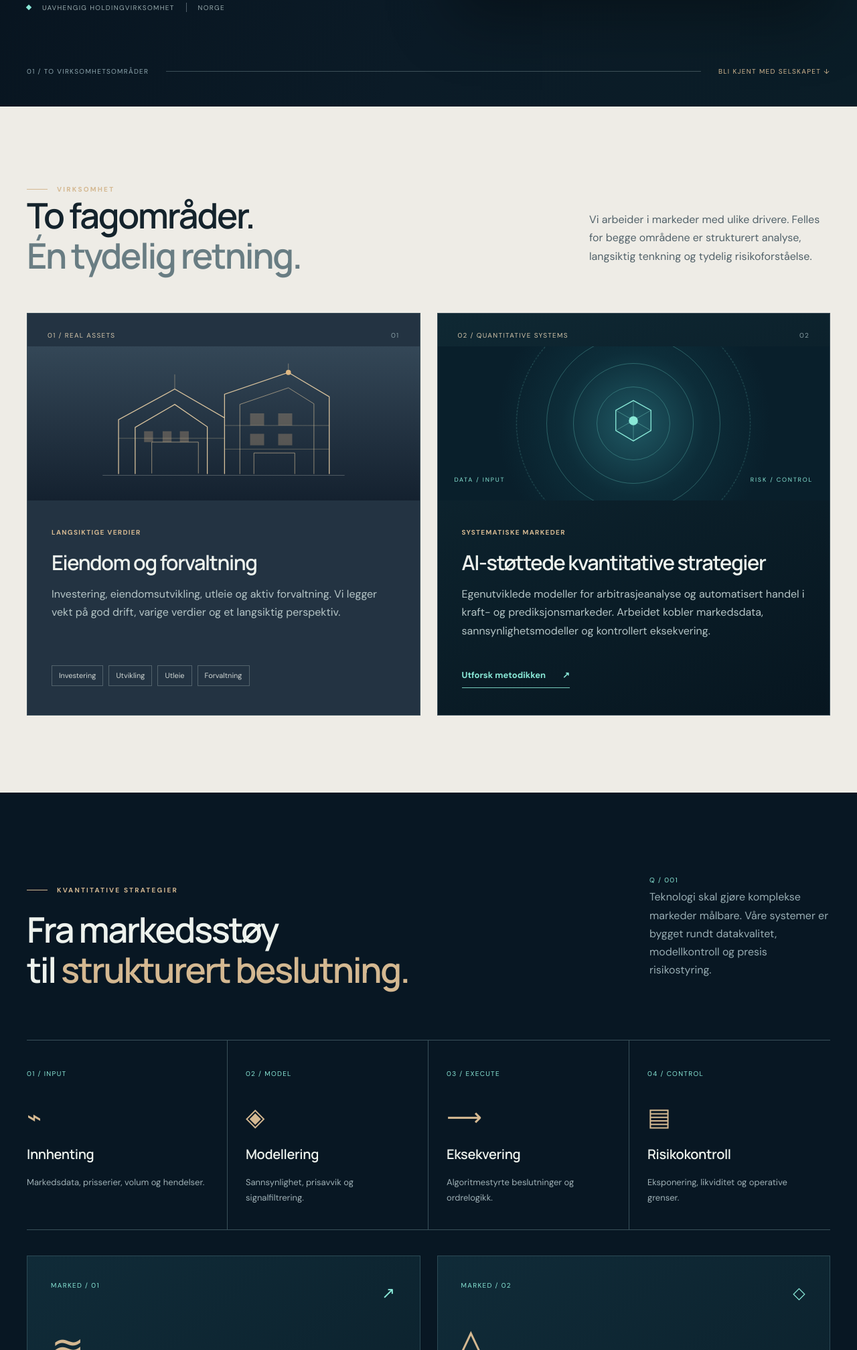
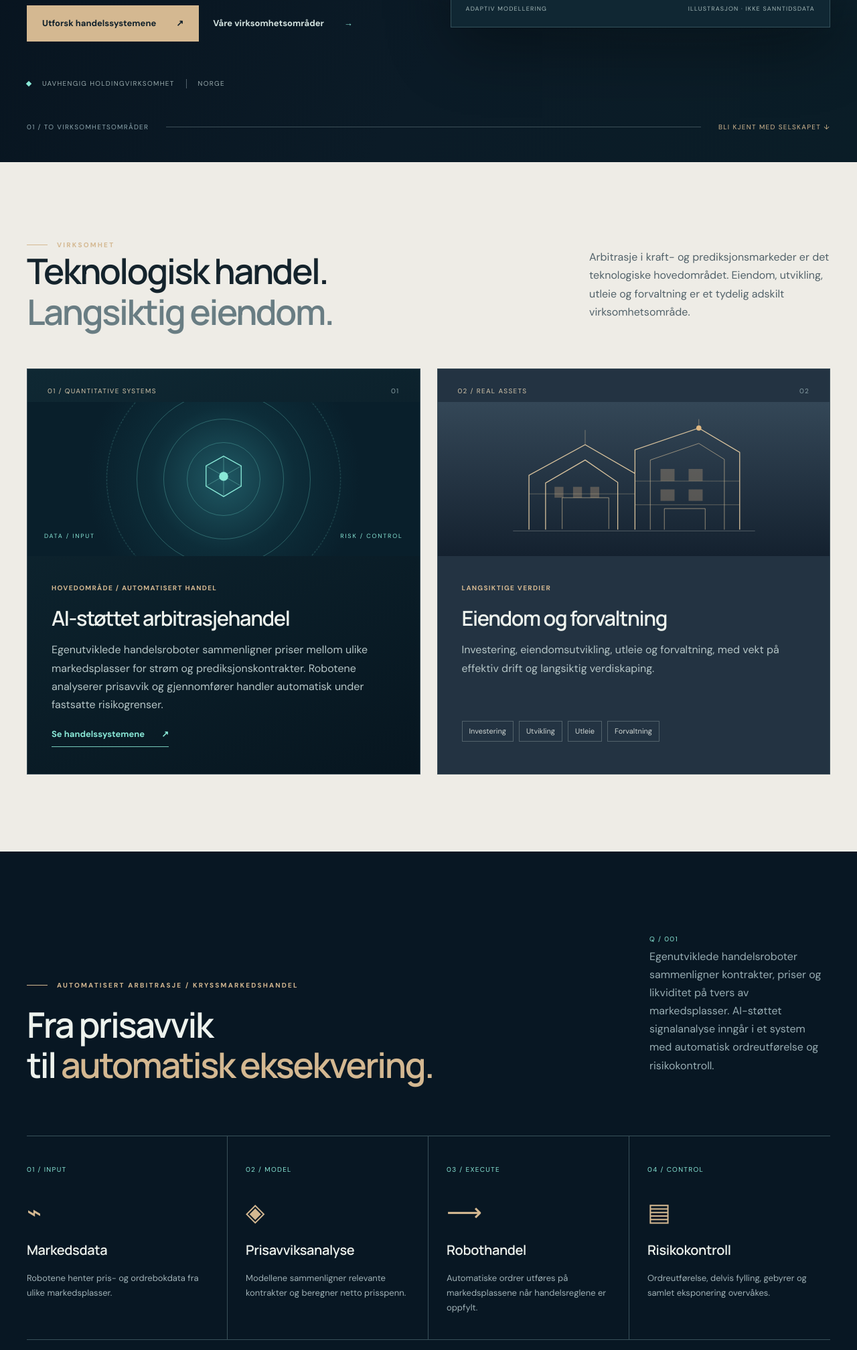
Before and after one commit to kristianagnass/ta-agnaess-web, a plain HTML site: page index.html in a window 1280 px wide. Shown: the part 785-2800 px from the top of the page at 67% size. Drawn offline with Linux system fonts and the light colour scheme.

Commit message:
Emphasize automated cross-venue arbitrage in power and prediction markets

```diff
--- a/index.html
+++ b/index.html
@@ -4,14 +4,14 @@
   <meta charset="utf-8">
   <meta name="viewport" content="width=device-width, initial-scale=1">
   <meta name="theme-color" content="#08131f">
-  <meta name="description" content="T.A. Agnæss Holdings AS – eiendom, utvikling, utleie og forvaltning, samt egenutviklede AI-støttede kvantitative markedsstrategier.">
+  <meta name="description" content="T.A. Agnæss Holdings AS – automatisert arbitrasje mellom markedsplasser for strøm og prediksjonskontrakter, samt eiendom og forvaltning.">
   <meta property="og:type" content="website">
-  <meta property="og:title" content="T.A. Agnæss Holdings AS — Eiendom og kvantitative strategier">
-  <meta property="og:description" content="To virksomhetsområder. Én disiplinert tilnærming til kapital, teknologi og verdiskaping.">
+  <meta property="og:title" content="T.A. Agnæss Holdings AS — Automatisert arbitrasje og eiendom">
+  <meta property="og:description" content="AI-støttede handelsroboter analyserer prisavvik og handler automatisk på tvers av ulike markedsplasser for kraft og prediksjonskontrakter.">
   <meta property="og:locale" content="nb_NO">
   <link rel="icon" type="image/svg+xml" href="favicon.svg">
   <link rel="stylesheet" href="styles.css">
-  <title>T.A. Agnæss Holdings AS | Eiendom & kvantitative strategier</title>
+  <title>T.A. Agnæss Holdings AS | Automatisert arbitrasje og eiendom</title>
 </head>
 <body>
   <a class="skip-link" href="#hovedinnhold">Hopp til innhold</a>
@@ -24,7 +24,7 @@
         </a>
         <nav class="desktop-nav" aria-label="Hovedmeny">
           <a href="#virksomhet">Virksomhet</a>
-          <a href="#strategier">Kvantitative strategier</a>
+          <a href="#strategier">Automatisert arbitrasje</a>
           <a href="#historie">Historie</a>
 
         </nav>
@@ -35,7 +35,7 @@
       </div>
       <nav class="mobile-nav" id="mobile-menu" aria-label="Mobilmeny" hidden>
         <a href="#virksomhet">Virksomhet</a>
-        <a href="#strategier">Kvantitative strategier</a>
+        <a href="#strategier">Automatisert arbitrasje</a>
         <a href="#historie">Historie</a>
 
       </nav>
@@ -47,12 +47,12 @@
         <div class="hero-orb hero-orb-two" aria-hidden="true"></div>
         <div class="container hero-grid">
           <div class="hero-content reveal">
-            <div class="eyebrow"><span class="eyebrow-line"></span> INVESTERING · EIENDOM · TEKNOLOGI</div>
-            <h1 id="hero-title">Et solid fundament.<br><span class="heading-accent">Et analytisk forsprang.</span></h1>
-            <p class="hero-lead">T.A. Agnæss Holdings AS kombinerer langsiktig eiendomsvirksomhet med egenutviklede, AI-støttede systemer for kvantitativ markedsanalyse og algoritmisk handel.</p>
+            <div class="eyebrow"><span class="eyebrow-line"></span> ARBITRASJE · AI-STØTTET ROBOTHANDEL · EIENDOM</div>
+            <h1 id="hero-title">Automatisert arbitrasje.<br><span class="heading-accent">På tvers av markedsplasser.</span></h1>
+            <p class="hero-lead">Egenutviklede, AI-støttede handelsroboter overvåker prisavvik mellom ulike markedsplasser for strøm og prediksjonskontrakter. Systemene identifiserer arbitrasjemuligheter og utfører handler automatisk innenfor definerte risikorammer. Eiendom utgjør et eget, langsiktig virksomhetsområde.</p>
             <div class="hero-actions">
-              <a class="button button-primary" href="#virksomhet">Utforsk virksomheten <span aria-hidden="true">↗</span></a>
-              <a class="button button-text" href="#strategier">Se vår teknologiske tilnærming <span aria-hidden="true">→</span></a>
+              <a class="button button-primary" href="#strategier">Utforsk handelssystemene <span aria-hidden="true">↗</span></a>
+              <a class="button button-text" href="#virksomhet">Våre virksomhetsområder <span aria-hidden="true">→</span></a>
             </div>
             <div class="hero-provenance"><span class="tiny-diamond" aria-hidden="true"></span> Uavhengig holdingvirksomhet <span class="line-divider" aria-hidden="true"></span> Norge</div>
           </div>
@@ -93,19 +93,19 @@
       <section class="business-section section-padding" id="virksomhet" aria-labelledby="business-heading">
         <div class="container">
           <div class="section-header reveal">
-            <div><div class="eyebrow"><span class="eyebrow-line"></span> VIRKSOMHET</div><h2 id="business-heading">To fagområder.<br><span>Én tydelig retning.</span></h2></div>
-            <p>Vi arbeider i markeder med ulike drivere. Felles for begge områdene er strukturert analyse, langsiktig tenkning og tydelig risikoforståelse.</p>
+            <div><div class="eyebrow"><span class="eyebrow-line"></span> VIRKSOMHET</div><h2 id="business-heading">Teknologisk handel.<br><span>Langsiktig eiendom.</span></h2></div>
+            <p>Arbitrasje i kraft- og prediksjonsmarkeder er det teknologiske hovedområdet. Eiendom, utvikling, utleie og forvaltning er et tydelig adskilt virksomhetsområde.</p>
           </div>
           <div class="business-grid">
+            <article class="business-card quant-card reveal">
+              <div class="card-top"><span>01 / QUANTITATIVE SYSTEMS</span><span class="card-number">01</span></div>
+              <div class="quant-graphic" aria-hidden="true"><div class="rings"><span></span><span></span><span></span><span></span></div><div class="quant-core"><svg viewBox="0 0 72 72" fill="none"><path d="M36 5 63 20v31L36 67 9 51V20L36 5Z" stroke="currentColor" stroke-width="1.4"/><path d="M36 5v62M9 20l54 31M63 20 9 51" stroke="currentColor" stroke-opacity=".38"/><circle cx="36" cy="36" r="7" fill="currentColor"/></svg></div><span class="graphic-label graphic-label-left">DATA / INPUT</span><span class="graphic-label graphic-label-right">RISK / CONTROL</span></div>
+              <div class="card-body"><span class="card-category">HOVEDOMRÅDE / AUTOMATISERT HANDEL</span><h3>AI-støttet arbitrasjehandel</h3><p>Egenutviklede handelsroboter sammenligner priser mellom ulike markedsplasser for strøm og prediksjonskontrakter. Robotene analyserer prisavvik og gjennomfører handler automatisk under fastsatte risikogrenser.</p><a class="card-link" href="#strategier">Se handelssystemene <span aria-hidden="true">↗</span></a></div>
+            </article>
             <article class="business-card property-card reveal">
-              <div class="card-top"><span>01 / REAL ASSETS</span><span class="card-number">01</span></div>
+              <div class="card-top"><span>02 / REAL ASSETS</span><span class="card-number">02</span></div>
               <div class="property-graphic" aria-hidden="true"><svg viewBox="0 0 460 205" fill="none" preserveAspectRatio="xMidYMid meet"><path d="M41 184H420" stroke="#D4D8D0" stroke-opacity=".30"/><path d="M66 182V97L154 49 232 94V182M92 182V109L154 73 205 108V182M232 182V57L332 23 396 61V182" stroke="#D8C29D" stroke-width="1.35"/><path d="M256 182V73L332 47 372 72V182M118 181v-49h73v49M278 182v-33h64v33" stroke="#D8C29D" stroke-opacity=".65"/><path d="M66 126H232M232 106H396M232 143H396" stroke="#D8C29D" stroke-opacity=".35"/><path d="M154 49v-23M332 23V9" stroke="#D8C29D" stroke-opacity=".48"/><g fill="#E4B98C" fill-opacity=".28"><rect x="106" y="115" width="14" height="17"/><rect x="135" y="115" width="14" height="17"/><rect x="162" y="115" width="14" height="17"/><rect x="272" y="87" width="22" height="19"/><rect x="316" y="87" width="22" height="19"/><rect x="272" y="119" width="22" height="18"/><rect x="316" y="119" width="22" height="18"/></g><circle cx="332" cy="23" r="4" fill="#E0B882"/></svg></div>
-              <div class="card-body"><span class="card-category">LANGSIKTIGE VERDIER</span><h3>Eiendom og forvaltning</h3><p>Investering, eiendomsutvikling, utleie og aktiv forvaltning. Vi legger vekt på god drift, varige verdier og et langsiktig perspektiv.</p><div class="tag-list"><span>Investering</span><span>Utvikling</span><span>Utleie</span><span>Forvaltning</span></div></div>
-            </article>
-            <article class="business-card quant-card reveal">
-              <div class="card-top"><span>02 / QUANTITATIVE SYSTEMS</span><span class="card-number">02</span></div>
-              <div class="quant-graphic" aria-hidden="true"><div class="rings"><span></span><span></span><span></span><span></span></div><div class="quant-core"><svg viewBox="0 0 72 72" fill="none"><path d="M36 5 63 20v31L36 67 9 51V20L36 5Z" stroke="currentColor" stroke-width="1.4"/><path d="M36 5v62M9 20l54 31M63 20 9 51" stroke="currentColor" stroke-opacity=".38"/><circle cx="36" cy="36" r="7" fill="currentColor"/></svg></div><span class="graphic-label graphic-label-left">DATA / INPUT</span><span class="graphic-label graphic-label-right">RISK / CONTROL</span></div>
-              <div class="card-body"><span class="card-category">SYSTEMATISKE MARKEDER</span><h3>AI-støttede kvantitative strategier</h3><p>Egenutviklede modeller for arbitrasjeanalyse og automatisert handel i kraft- og prediksjonsmarkeder. Arbeidet kobler markedsdata, sannsynlighetsmodeller og kontrollert eksekvering.</p><a class="card-link" href="#strategier">Utforsk metodikken <span aria-hidden="true">↗</span></a></div>
+              <div class="card-body"><span class="card-category">LANGSIKTIGE VERDIER</span><h3>Eiendom og forvaltning</h3><p>Investering, eiendomsutvikling, utleie og forvaltning, med vekt på effektiv drift og langsiktig verdiskaping.</p><div class="tag-list"><span>Investering</span><span>Utvikling</span><span>Utleie</span><span>Forvaltning</span></div></div>
             </article>
           </div>
         </div>
@@ -113,18 +113,18 @@
 
       <section class="quant-section section-padding" id="strategier" aria-labelledby="quant-heading">
         <div class="container">
-          <div class="quant-heading-row reveal"><div><div class="eyebrow"><span class="eyebrow-line"></span> KVANTITATIVE STRATEGIER</div><h2 id="quant-heading">Fra markedsstøy<br>til <em>strukturert beslutning.</em></h2></div><div class="quant-aside"><span class="aside-code">Q / 001</span><p>Teknologi skal gjøre komplekse markeder målbare. Våre systemer er bygget rundt datakvalitet, modellkontroll og presis risikostyring.</p></div></div>
+          <div class="quant-heading-row reveal"><div><div class="eyebrow"><span class="eyebrow-line"></span> AUTOMATISERT ARBITRASJE / KRYSSMARKEDSHANDEL</div><h2 id="quant-heading">Fra prisavvik<br>til <em>automatisk eksekvering.</em></h2></div><div class="quant-aside"><span class="aside-code">Q / 001</span><p>Egenutviklede handelsroboter sammenligner kontrakter, priser og likviditet på tvers av markedsplasser. AI-støttet signalanalyse inngår i et system med automatisk ordreutførelse og risikokontroll.</p></div></div>
           <div class="process-rail reveal" aria-label="Systemflyt i fire steg">
-            <div class="process-item"><span class="process-index">01 / INPUT</span><div class="process-icon">⌁</div><h3>Innhenting</h3><p>Markedsdata, prisserier, volum og hendelser.</p></div>
-            <div class="process-item"><span class="process-index">02 / MODEL</span><div class="process-icon">◈</div><h3>Modellering</h3><p>Sannsynlighet, prisavvik og signalfiltrering.</p></div>
-            <div class="process-item"><span class="process-index">03 / EXECUTE</span><div class="process-icon">⟶</div><h3>Eksekvering</h3><p>Algoritmestyrte beslutninger og ordrelogikk.</p></div>
-            <div class="process-item"><span class="process-index">04 / CONTROL</span><div class="process-icon">▤</div><h3>Risikokontroll</h3><p>Eksponering, likviditet og operative grenser.</p></div>
+            <div class="process-item"><span class="process-index">01 / INPUT</span><div class="process-icon">⌁</div><h3>Markedsdata</h3><p>Robotene henter pris- og ordrebokdata fra ulike markedsplasser.</p></div>
+            <div class="process-item"><span class="process-index">02 / MODEL</span><div class="process-icon">◈</div><h3>Prisavviksanalyse</h3><p>Modellene sammenligner relevante kontrakter og beregner netto prisspenn.</p></div>
+            <div class="process-item"><span class="process-index">03 / EXECUTE</span><div class="process-icon">⟶</div><h3>Robothandel</h3><p>Automatiske ordrer utføres på markedsplassene når handelsreglene er oppfylt.</p></div>
+            <div class="process-item"><span class="process-index">04 / CONTROL</span><div class="process-icon">▤</div><h3>Risikokontroll</h3><p>Ordreutførelse, delvis fylling, gebyrer og samlet eksponering overvåkes.</p></div>
           </div>
           <div class="markets-grid">
-            <article class="market-panel reveal"><div class="market-panel-top"><span>MARKED / 01</span><span class="panel-symbol" aria-hidden="true">↗</span></div><div class="market-symbol market-symbol-wave" aria-hidden="true">≋</div><h3>Arbitrasje i kraftmarkedet</h3><p>Vi analyserer prisforskjeller på tvers av tid, kontrakter og markedssegmenter. Modellene vurderer likviditet, volatilitet, kostnader og gjennomføringsrisiko før et signal kan bli en handel.</p><ul class="market-keywords" aria-label="Metoder"><li>Temporal prising</li><li>Spredningsanalyse</li><li>Ordre- og eksponeringsgrenser</li></ul></article>
-            <article class="market-panel reveal"><div class="market-panel-top"><span>MARKED / 02</span><span class="panel-symbol" aria-hidden="true">◇</span></div><div class="market-symbol market-symbol-branch" aria-hidden="true">⟠</div><h3>Prediksjonsmarkeder</h3><p>Vi vurderer markedsimpliserte sannsynligheter opp mot modellbaserte estimater. Analysen tar hensyn til kontraktvilkår, sammenheng mellom utfall, markedsdybde og forventet verdi etter kostnader.</p><ul class="market-keywords" aria-label="Metoder"><li>Sannsynlighetskalibrering</li><li>Relativ verdsettelse</li><li>Likviditetsfiltrering</li></ul></article>
+            <article class="market-panel reveal"><div class="market-panel-top"><span>MARKED / 01</span><span class="panel-symbol" aria-hidden="true">↗</span></div><div class="market-symbol market-symbol-wave" aria-hidden="true">≋</div><h3>Arbitrasje mellom kraftmarkedsplasser</h3><p>Handelsrobotene identifiserer prisforskjeller mellom ulike markedsplasser for strøm. De sammenligner relevante kraftprodukter og leveringsperioder, vurderer volum, gebyrer og tilgjengelig likviditet og utfører handler automatisk når kriteriene er oppfylt.</p><ul class="market-keywords" aria-label="Metoder"><li>Kryssmarkedsprising</li><li>Kontrakts- og periodematching</li><li>Automatisert ordreutførelse</li></ul></article>
+            <article class="market-panel reveal"><div class="market-panel-top"><span>MARKED / 02</span><span class="panel-symbol" aria-hidden="true">◇</span></div><div class="market-symbol market-symbol-branch" aria-hidden="true">⟠</div><h3>Arbitrasje mellom prediksjonsmarkeder</h3><p>Handelsrobotene finner prisavvik for sammenlignbare utfall på tvers av ulike prediksjonsmarkeder. Systemene kontrollerer kontraktenes oppgjørsvilkår, markedsdybde og kostnader før de legger inn automatiske ordrer på de aktuelle markedsplassene.</p><ul class="market-keywords" aria-label="Metoder"><li>Kontraktsekvivalens</li><li>Implisitte sannsynligheter</li><li>Automatisk kryssmarkedseksekvering</li></ul></article>
           </div>
-          <div class="method-note reveal"><span class="method-icon" aria-hidden="true">✳</span><p><strong>Menneskelig kontroll. Maskinell skala.</strong> AI-støtte brukes til å behandle signaler og teste beslutningsregler. Teknologien erstatter ikke krav til verifisering, risikogrenser og løpende tilsyn.</p><span class="method-ref">SYSTEM DESIGN / 01–04</span></div>
+          <div class="method-note reveal"><span class="method-icon" aria-hidden="true">✳</span><p><strong>Automatiske roboter. Kontrollert risiko.</strong> Systemene er utviklet for å identifisere og handle prisavvik på tvers av markedsplasser. Prisforskjeller gir ikke risikofri gevinst: gebyrer, likviditet, kontraktsvilkår og eksekvering må vurderes.</p><span class="method-ref">SYSTEM DESIGN / 01–04</span></div>
         </div>
       </section>
 
```
